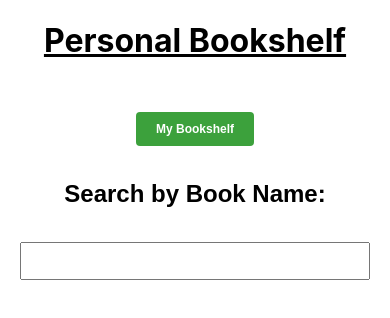
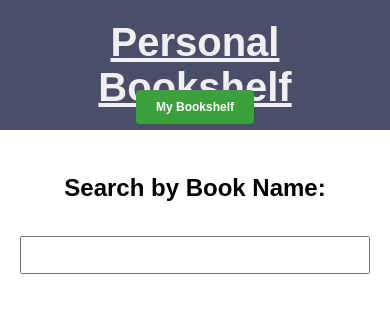
Before and after one commit to StephCurry07/marquee-equity-bookshelf, a React (Create React App) app: page / in a window 390 px wide. Shown: the top 318 px of the page. Built offline with nearby package versions, Linux system fonts and the light colour scheme.

Commit message:
responsive bookshelf

```diff
--- a/src/App.css
+++ b/src/App.css
@@ -28,6 +28,34 @@
   color: #61dafb;
 }
 
+.header {
+  display: flex;
+  justify-content: center;
+  align-items: center;
+  padding: 20px;
+  background-color: #4a4e69;
+}
+
+.header h1 {
+  font-family: 'Arial', sans-serif;
+  font-size: 2.5rem;
+  font-weight: bold;
+  text-decoration: underline;
+  color: #f0f0f0;
+  text-align: center;
+  margin: 0;
+}
+
+.header-title {
+  font-family: 'Arial', sans-serif;
+  font-size: 2.5rem;
+  font-weight: bold;
+  text-decoration: underline;
+  text-align: center;
+  margin: 0;
+}
+
+
 @keyframes App-logo-spin {
   from {
     transform: rotate(0deg);
--- a/src/App.js
+++ b/src/App.js
@@ -5,8 +5,8 @@ import MyShelf from "./components/MyShelf";
 function App() {
   return (
     <div className="App">
-      <header>
-        <h1 style={{ textDecoration: "underline" }}>Personal Bookshelf</h1>
+      <header className="header">
+        <h1 className="header-title">Personal Bookshelf</h1>
       </header>
       <Routes>
         <Route path="/MyShelf" element={<MyShelf />} />
--- a/src/components/Book.jsx
+++ b/src/components/Book.jsx
@@ -3,7 +3,7 @@ import React from 'react';
 import '../styles.css'
 const Book = ({ title, author, editionCount, description, onAddToBookShelf, onRemoveFromBookshelf }) => {
     return (
-        <div className="book">
+        <div className='book'>
             <div className="book-content">
                 <h5 className="book-title">
                     {title}
@@ -23,6 +23,7 @@ const Book = ({ title, author, editionCount, description, onAddToBookShelf, onRe
                 </p>
 
             </div>
+            <div className='btn'>
                 {onAddToBookShelf && (
                     <button className='btnblue' onClick={onAddToBookShelf}>Add to Bookshelf</button>
                 )}
@@ -30,7 +31,7 @@ const Book = ({ title, author, editionCount, description, onAddToBookShelf, onRe
                     <button className='btnred' onClick={onRemoveFromBookshelf}>Remove from Bookshelf</button>
                 )}
             </div>
-
+        </div>
     );
 };
 
--- a/src/styles.css
+++ b/src/styles.css
@@ -26,16 +26,26 @@
 }
 
 .book {
+  position: relative;
   background: white;
   padding: 10px;
-  border: 1px solid #ccc;
+
+  border: 2px solid #ccc;
+  box-shadow: 1px 3px grey;
   border-radius: 8px;
   width: 100%;
   box-sizing: border-box;
+  box-shadow: 2px 4px rgba(0, 0, 0, 0.2);
+  transition: box-shadow 0.3s ease;
+}
+
+.book:hover {
+  box-shadow: 0 8px 16px rgba(0, 0, 0, 0.2);
 }
 
 .book-content {
   padding: 16px;
+  margin-bottom: 10px;
 }
 
 .book-title {
@@ -48,15 +58,19 @@
   color: #666;
 }
 
-/* Button.css */
+.btn {
+  position: absolute;
+  bottom: 10px;
+  left: 50%;
+  transform: translateX(-50%); /* Centering the button horizontally */
+}
+
 .btnblue {
   display: inline-block;
   padding: 10px 20px;
-  margin-bottom: 5px;
   font-size: 12px;
   font-weight: bold;
   text-align: center;
-  text-decoration: none;
   color: #fff;
   background-color: #007bff;
   border: none;
@@ -68,11 +82,9 @@
 .btnred {
   display: inline-block;
   padding: 10px 20px;
-  margin-bottom: 5px;
   font-size: 12px;
   font-weight: bold;
   text-align: center;
-  text-decoration: none;
   color: #fff;
   background-color: rgb(203, 42, 42);
   border: none;
@@ -100,14 +112,15 @@
 }
 
 .button {
+  position: absolute;
+  left: 50%;
+  transform: translateX(-50%);
   display: inline-block;
   padding: 10px 20px;
-  margin: 10px 10px;
   font-size: 12px;
   align-items: end;
   font-weight: bold;
   text-align: center;
-  text-decoration: none;
   color: #fff;
   background-color: rgb(60, 161, 60);
   border: none;
@@ -124,10 +137,30 @@
   .book {
     width: calc(50% - 10px);
   }
+  .button {
+    left: 90%;
+    transform: translateX(-90%);
+  }
+}
+
+@media (max-width: 600px) {
+  .button {
+    left: 50%;
+    transform: translateX(-50%);
+    top:90px;
+    /* transform: translateY(-50%); */
+  }
 }
 
 @media (min-width: 900px) {
   .book {
     width: calc(33.333% - 10px);
   }
+  .button {
+    left: 90%;
+    transform: translateX(-90%);
   }
+}
+
+
+/* Adjustments for medium screens */
```
Also changed, not shown: src/styles/Book.css (deleted, +0 -48 lines), src/styles/button.css (deleted, +0 -30 lines), src/styles/search.css (deleted, +0 -13 lines). Lines whose indentation alone changed are shown as unchanged.
